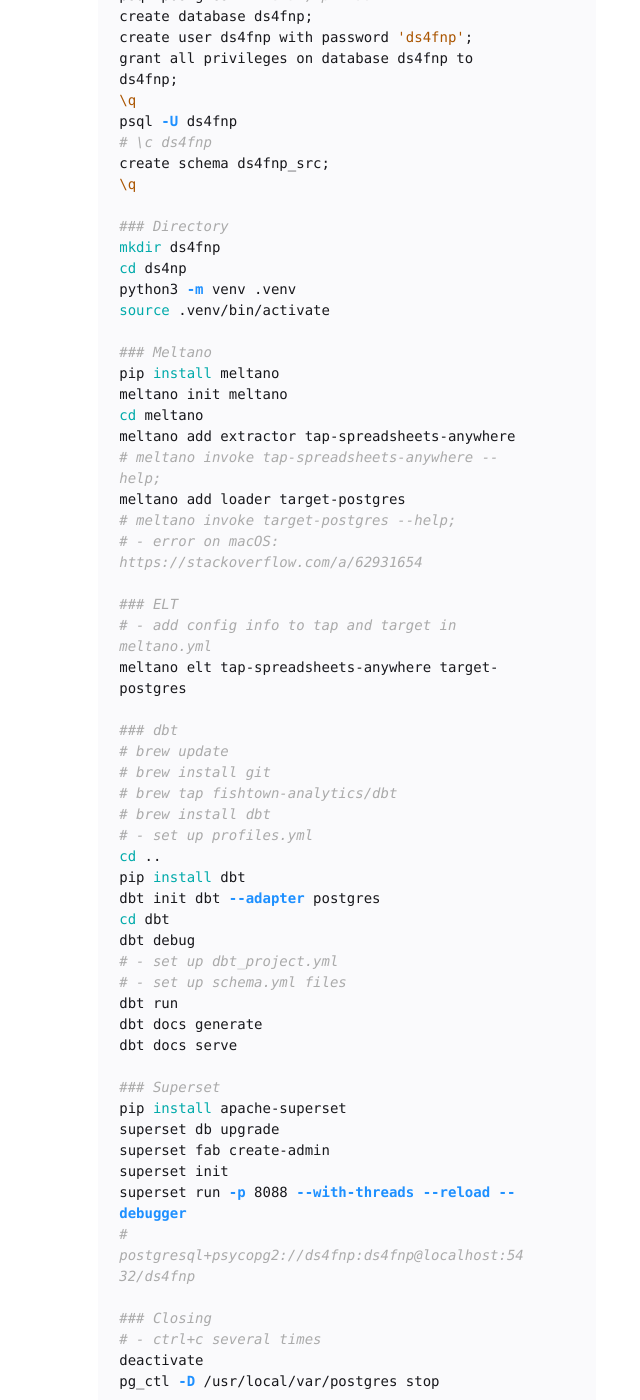
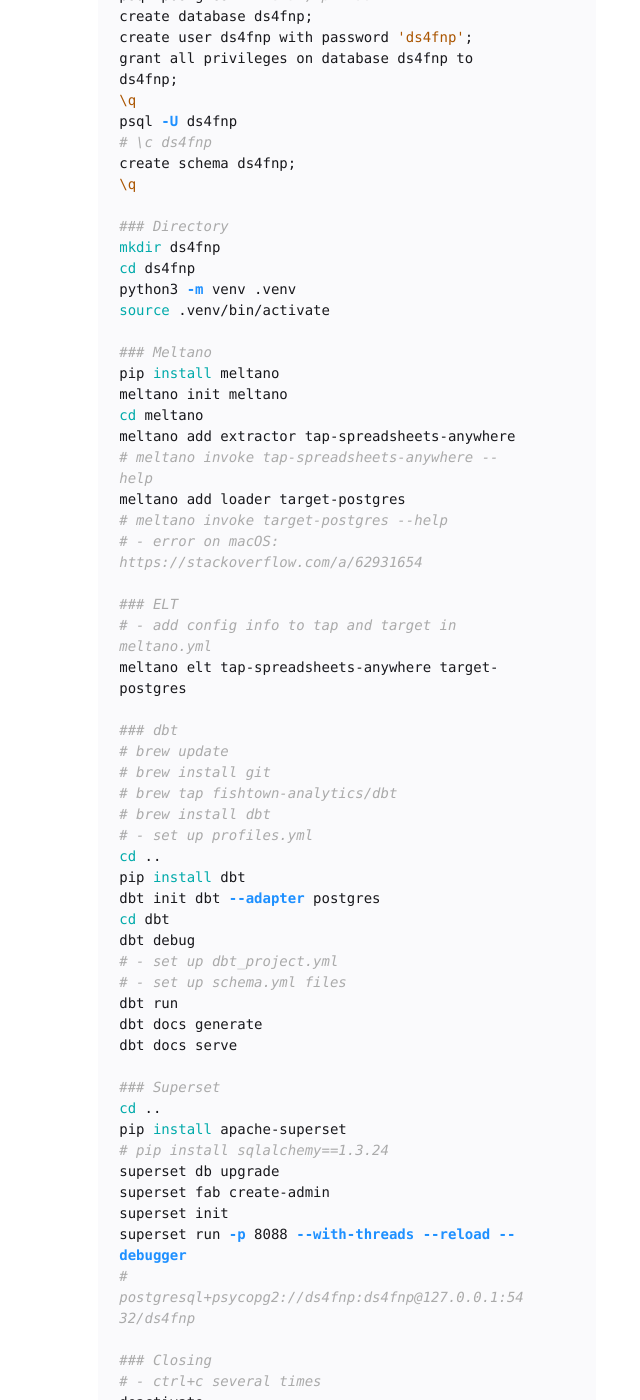
Before and after one commit to one-data-cookie/one-data-cookie.github.io, a Jekyll site: the page built from _notes/data-engineering/Learn to set up a personal data warehouse.md, in a window 1280 px wide and 1400 px high, scrolled down 669 px. Shown: the whole window, without its empty margins (293-933 px from the left). Built offline with Jekyll 4.4.1, drawn with Linux system fonts in a browser that asks for light colours.

Commit message:
amend note about ds4fnp

````diff
--- a/_notes/data-engineering/Learn to set up a personal data warehouse.md
+++ b/_notes/data-engineering/Learn to set up a personal data warehouse.md
@@ -17,7 +17,7 @@
 
 ## Code
 
-```shell
+```zsh
 ### PostgreSQL
 # brew install postgresql
 # postgres --version
@@ -29,12 +29,12 @@
 \q
 psql -U ds4fnp
 # \c ds4fnp
-create schema ds4fnp_src;
+create schema ds4fnp;
 \q
 
 ### Directory
 mkdir ds4fnp
-cd ds4np
+cd ds4fnp
 python3 -m venv .venv
 source .venv/bin/activate
 
@@ -43,9 +43,9 @@
 meltano init meltano
 cd meltano
 meltano add extractor tap-spreadsheets-anywhere
-# meltano invoke tap-spreadsheets-anywhere --help;
+# meltano invoke tap-spreadsheets-anywhere --help
 meltano add loader target-postgres
-# meltano invoke target-postgres --help;
+# meltano invoke target-postgres --help
 # - error on macOS: https://stackoverflow.com/a/62931654
 
 ### ELT
@@ -70,12 +70,14 @@
 dbt docs serve
 
 ### Superset
+cd ..
 pip install apache-superset
+# pip install sqlalchemy==1.3.24
 superset db upgrade
 superset fab create-admin
 superset init
 superset run -p 8088 --with-threads --reload --debugger
-# postgresql+psycopg2://ds4fnp:ds4fnp@localhost:5432/ds4fnp
+# postgresql+psycopg2://ds4fnp:ds4fnp@127.0.0.1:5432/ds4fnp
 
 ### Closing
 # - ctrl+c several times
@@ -85,10 +87,10 @@
 ```
 
 ## Tasks
-* [ ] Test if Github works if I copy-paste it
-* [ ] Move Github from GDrive to michal
-* [ ] Test one last time from scratch
-* [ ] Commit
+* [x] Test if Github works if I copy-paste it
+* [x] Move Github from GDrive to michal
+* [x] Test one last time from scratch
+* [x] Commit
 * [ ] Play around with Airflow and dockerisation
 	* [ ] Myself: wait for a follow-up article in a few weeks (or research)
 	* [ ] Melatno: wait for integrations in July
````
